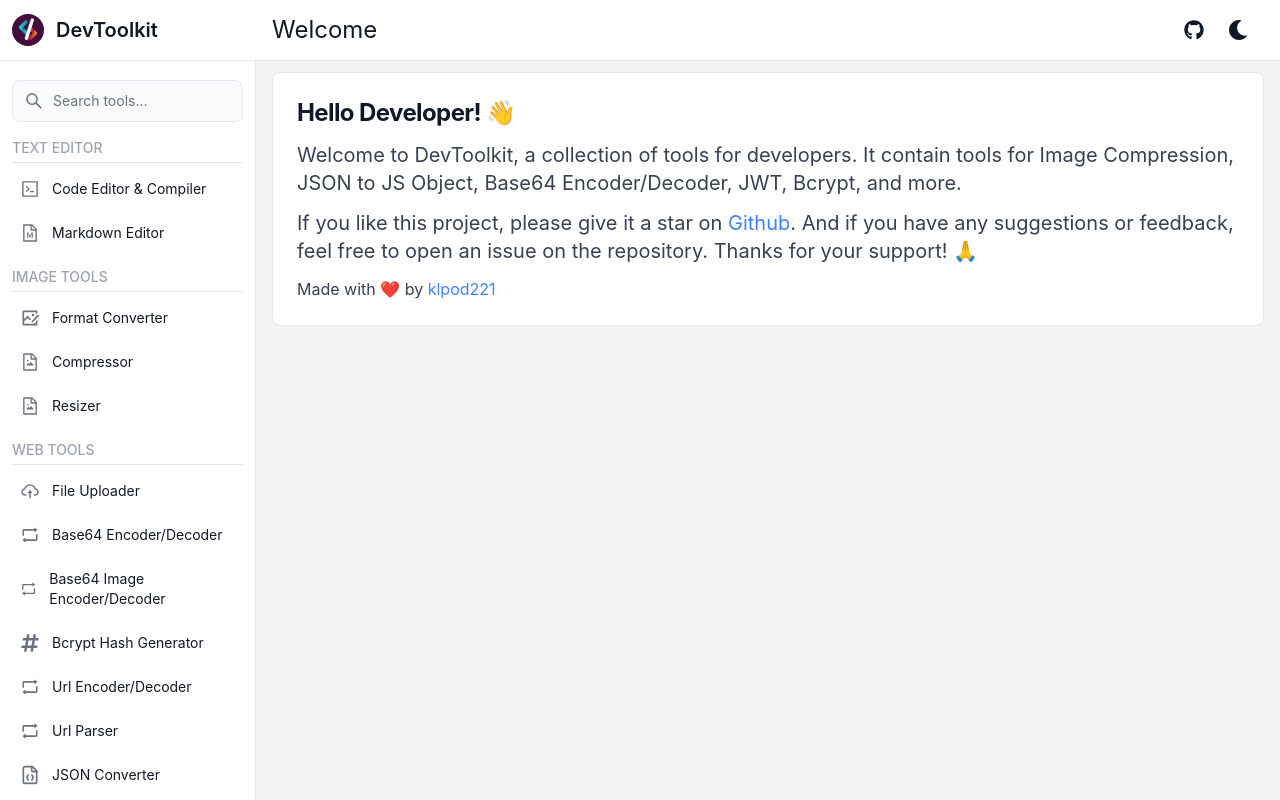
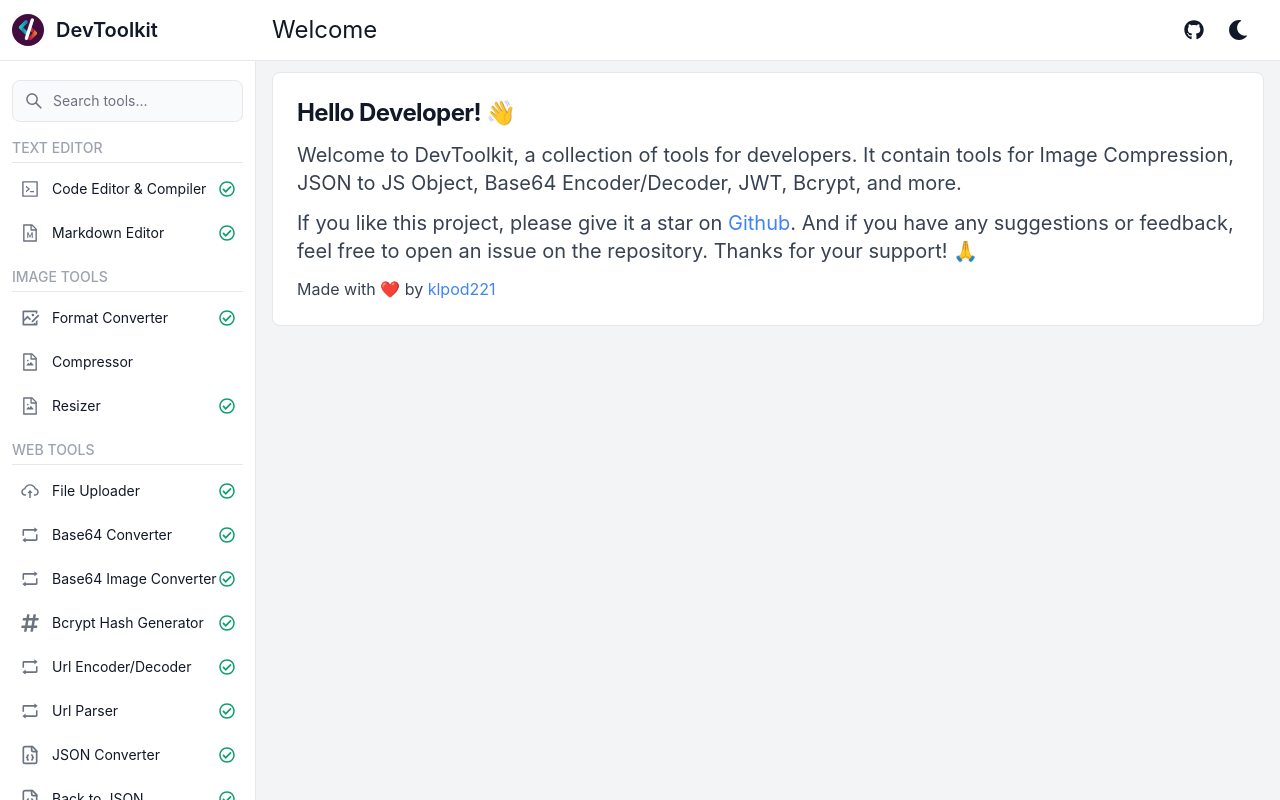
Before and after one commit to klpod221/devtoolkit, a Next.js app: page / in a window 1280 px wide. Built offline with nearby package versions, Linux system fonts and the light colour scheme.

Commit message:
Add check icon for complete tool

```diff
--- a/components/layouts/Sidebar.jsx
+++ b/components/layouts/Sidebar.jsx
@@ -5,6 +5,7 @@ import MyInput from "@/components/MyInput";
 import { Popover } from "flowbite-react";
 
 import { AiOutlineSearch } from "react-icons/ai";
+import { FaRegCheckCircle } from "react-icons/fa";
 
 import toolList from "@/constants/ToolList";
 
@@ -94,7 +95,10 @@ const MySidebar = ({ isOpen, setIsOpen }) => {
                       <tool.icon
                         className={`w-5 h-5 text-gray-500 transition duration-75 dark:text-dark-text-secondary group-hover:text-gray-900 dark:group-hover:text-dark-text`}
                       />
-                      <span className="ms-3 ">{tool.name}</span>
+                      <span className="ms-3 ml-1">{tool.name}</span>
+                      {tool.status && (
+                        <FaRegCheckCircle className="w-4 h-4 ms-auto text-green-500" />
+                      )}
                     </NextLink>
                   </Popover>
                 </li>
--- a/constants/ToolList.js
+++ b/constants/ToolList.js
@@ -96,14 +96,14 @@ const toolList = [
         status: true,
       },
       {
-        name: "Base64 Encoder/Decoder",
+        name: "Base64 Converter",
         description: "Encode or decode base64 strings.",
         icon: AiOutlineRetweet,
         path: "/base64",
         status: true,
       },
       {
-        name: "Base64 Image Encoder/Decoder",
+        name: "Base64 Image Converter",
         description: "Encode or decode base64 images.",
         icon: AiOutlineRetweet,
         path: "/base64-image",
```
Also changed, not shown: 2 other files (tests, documents, lock files or other folders).
